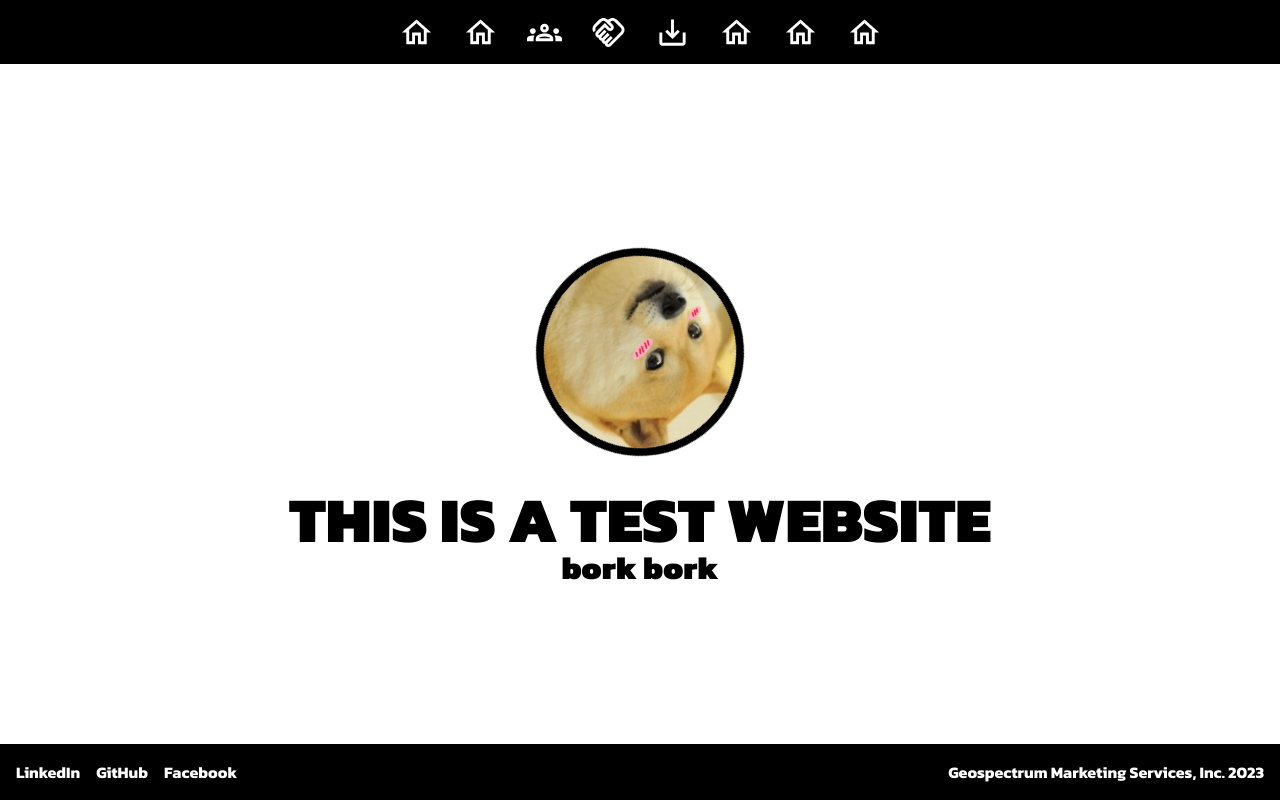
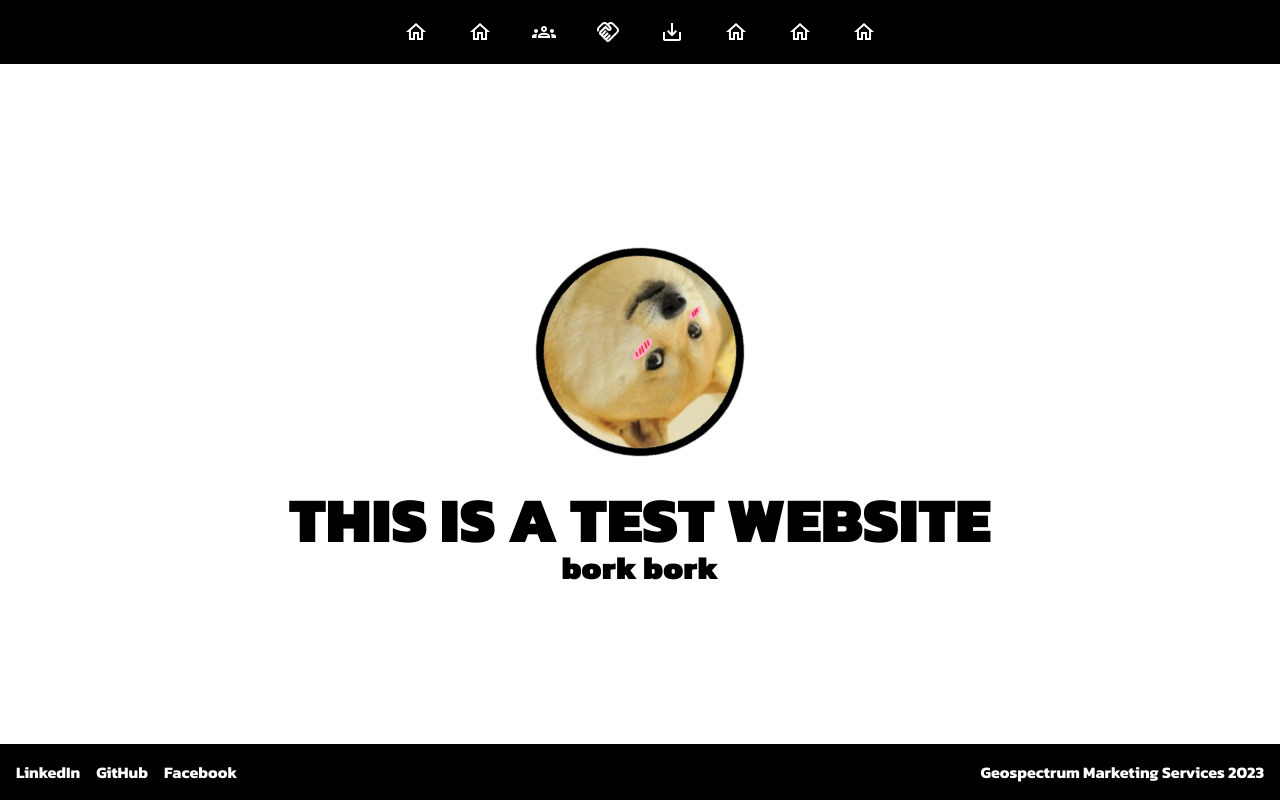
Before and after one commit to pagpapahinuhod/Exercise, a React (Create React App) app in the folder client/: page / in a window 1280 px wide. Built offline with nearby package versions, Linux system fonts and the light colour scheme.

Commit message:
commit-20230222

```diff
--- a/client/package.json
+++ b/client/package.json
@@ -11,6 +11,7 @@
     "@testing-library/react": "^13.4.0",
     "@testing-library/user-event": "^13.5.0",
     "leaflet": "^1.9.3",
+    "mui-image": "^1.0.7",
     "react": "^18.2.0",
     "react-dom": "^18.2.0",
     "react-leaflet": "^4.2.0",
--- a/client/src/App.css
+++ b/client/src/App.css
@@ -20,7 +20,7 @@ header {
   display: flex;
   justify-content: center;
   background: #000000;
-  font-size: 6vmin;
+  font-size: 8vmin;
   text-align: center;
   color: #ffffff;}
 
@@ -34,6 +34,7 @@ header {
   border: none;
   background: #000000;}
 
+  /* hover animation can be improved */
 .Key-A:hover {background: #e64343;}
 .Key-B:hover {background: #e67b3d;}
 .Key-C:hover {background: #e6cd60;}
@@ -63,14 +64,10 @@ main {
   display: flex;
   justify-content: center;}
 
-.Sample-Image {
-  width: 95%;}
-
 .Tabs-Container-Leaflet {padding: 8vmin;}
 .Tabs-Header-Leaflet {
   position: absolute;
-  width: 25%;
-  margin: 2vmin auto 0 auto;
+  margin: 2vmin 24vmin 0 24vmin;
   left: 0;
   right: 0;
   z-index: 100;
@@ -84,8 +81,9 @@ main {
   top: 0;
   z-index: 0;
   height: 100%;
-  width: 100%;
-}
+  width: 100%;}
+
+.CustomPopUp {font-family: "Kanit";}
 
 .Default {
   display: flex;
--- a/client/src/App.js
+++ b/client/src/App.js
@@ -3,31 +3,32 @@
 import React from "react"; /* for functions */
 import "./App.css"; /* for styles */
 import Logo from "./assets/images/doge.jpg"; /* for logo */
-import Sample from "./assets/images/sample-image.jpg"; /* for sample images */
+import Sample from "./assets/images/sample-image.jpg" /* for sample image */
 import {MapContainer, TileLayer, Marker, Popup} from "react-leaflet"; /* for leaflet react */
 
 /* mui block */
-import Box from '@mui/material/Box';
-import Grid from '@mui/material/Unstable_Grid2';
-import PropTypes from 'prop-types';
-import Tab from '@mui/material/Tab';
-import Tabs from '@mui/material/Tabs';
-import Typography from '@mui/material/Typography';
-import {ThemeProvider, createTheme} from '@mui/material/styles';
-import {HomeOutlined, GroupsOutlined, HandshakeOutlined, SaveAltOutlined} from '@mui/icons-material';
+import {ThemeProvider, createTheme} from "@mui/material/styles";
+import {HomeOutlined, GroupsOutlined, HandshakeOutlined, SaveAltOutlined} from "@mui/icons-material";
+import Box from "@mui/material/Box";
+import Grid from "@mui/material/Unstable_Grid2";
+import Image from "mui-image";
+import PropTypes from "prop-types";
+import Tab from "@mui/material/Tab";
+import Tabs from "@mui/material/Tabs";
+import Typography from "@mui/material/Typography";
 
 /*mui global style */
-const globalTheme = createTheme({typography:{fontFamily: 'Kanit'}});
+const globalTheme = createTheme({typography: {fontFamily: "Kanit"}});
 
 /* mui tabs */
 function TabPanel(props) {
   const {children, value, index, ...other} = props;
   return (
-    <div role = "tabpanel" hidden = {value !== index} id = {`simple-tabpanel-${index}`} aria-labelledby = {`simple-tab-${index}`} {...other }>
+    <div role = "tabpanel" hidden = {value !== index} id = {`simple-tabpanel-${index}`} aria-labelledby = {`simple-tab-${index}`} {...other}>
         {value === index && (<Box sx = {{p: 2}}><Typography>{children}</Typography></Box>)}
     </div>);}
 TabPanel.propTypes = {children: PropTypes.node, index: PropTypes.number.isRequired, value: PropTypes.number.isRequired};
-function a11yProps(index) {return {id: `simple-tab-${index}`, 'aria-controls': `simple-tabpanel-${index}`,};}
+function a11yProps(index) {return {id: `simple-tab-${index}`, "aria-controls": `simple-tabpanel-${ index }`};}
 
 /* loadable user interface */
 function ButtonSwitch(props) {
@@ -45,7 +46,7 @@ function ButtonSwitch(props) {
           <div className = "Box"><h3>Add additional information here.</h3></div>
         </div>
       </main></>);
-    case "B": return /*personal information */ (<><main className="Placeholder">TEST B</main></>);
+    case "B": return /*personal information */ (<><main className = "Placeholder">TEST B</main></>);
     case "C": return /* backend practice */ (
       <ThemeProvider theme = {globalTheme}>
         <Box className = "Tabs-Container">
@@ -56,8 +57,8 @@ function ButtonSwitch(props) {
       <ThemeProvider theme = {globalTheme}>
         <Box className = "Tabs-Container">
           <Box className = "Tabs-Header"><h1>Our International Partners</h1></Box>
-          <Box sx = {{widthborderBottom: 2, borderColor: 'divider' }}>
-            <Tabs value = {value} onChange={handleChange} aria-label = "basic tabs example" centered>
+          <Box sx = {{widthborderBottom: 2, borderColor: "divider"}}>
+            <Tabs value = {value} onChange = {handleChange} aria-label = "basic tabs example" centered>
               <Tab label = "Eartheye Space" {...a11yProps(0)} />
               <Tab label = "ICEYE" {...a11yProps(1)} />
               <Tab label = "NTT DATA" {...a11yProps(2)} />
@@ -68,11 +69,11 @@ function ButtonSwitch(props) {
           </Box>
           <TabPanel value = {value} index = {0}>
             <Box sx = {{flexGrow: 1}}>
-              <Grid container spacing = {4} sx = {{m: '4vmin'}}>
+              <Grid container spacing = {4} sx = {{m: "4vmin"}}>
                 <Grid xs = {6}>
-                  <img src = {Sample} className = "Sample-Image" alt = "Sample"/>
+                  <Image src = {Sample} alt = "Sample" fit = "contain"m/>
                 </Grid>
-                <Grid xs={6}>
+                <Grid xs = {6}>
                   <h1>Eartheye Space</h1>
                   <h3>Driven by delightful experiences, transparency, global reach, local touch, and sustainability, Eartheye Space is committed to solving timely access and affordability issues with geospatial data. The earth observation (EO) business models are broken. The gaps between demand and supply of 'tasked data' and data 'haves' and 'have-nots' motivates the company to fix these gaps through business model innovations and technology.</h3>
                   <br></br><br></br>
@@ -83,9 +84,9 @@ function ButtonSwitch(props) {
           </TabPanel>
           <TabPanel value = {value} index = {1}>
             <Box sx = {{flexGrow: 1}}>
-              <Grid container spacing = {4} sx = {{m: '4vmin'}}>
+              <Grid container spacing = {4} sx = {{m: "4vmin"}}>
                 <Grid xs = {6}>
-                  <img src = {Sample} className = "Sample-Image" alt = "Sample"/>
+                  <Image src = {Sample} alt = "Sample"/>
                 </Grid>
                 <Grid xs = {6}>
                   <h1>ICEYE</h1>
@@ -98,9 +99,9 @@ function ButtonSwitch(props) {
           </TabPanel>
           <TabPanel value = {value} index = {2}>
             <Box sx = {{flexGrow: 1}}>
-              <Grid container spacing = {4} sx = {{m: '4vmin'}}>
-                <Grid xs = {6}>
-                  <img src = {Sample} className = "Sample-Image" alt = "Sample"/>
+              <Grid container spacing = {4} sx = {{m: "4vmin"}}>
+                <Grid className = "Image-Container" xs = {6}>
+                  <Image src = {Sample} alt = "Sample"/>
                 </Grid>
                 <Grid xs = {6}>
                   <h1>NTT DATA</h1>
@@ -113,9 +114,9 @@ function ButtonSwitch(props) {
           </TabPanel>
           <TabPanel value = {value} index = {3}>
             <Box sx = {{flexGrow: 1}}>
-              <Grid container spacing = {4} sx = {{m: '4vmin'}}>
-                <Grid xs = {6}>
-                  <img src = {Sample} className = "Sample-Image" alt = "Sample"/>
+              <Grid container spacing = {4} sx = {{m: "4vmin"}}>
+                <Grid className = "Image-Container" xs = {6}>
+                  <Image src = {Sample} alt = "Sample"/>
                 </Grid>
                 <Grid xs = {6}>
                   <h1>planet.</h1>
@@ -128,9 +129,9 @@ function ButtonSwitch(props) {
           </TabPanel>
           <TabPanel value = {value} index = {4}>
             <Box sx = {{flexGrow: 1}}>
-              <Grid container spacing = {4} sx = {{m: '4vmin'}}>
-                <Grid xs = {6}>
-                  <img src = {Sample} className = "Sample-Image" alt = "Sample"/>
+              <Grid container spacing = {4} sx = {{m: "4vmin"}}>
+                <Grid className = "Image-Container" xs = {6}>
+                  <Image src = {Sample} alt = "Sample"/>
                 </Grid>
                 <Grid xs = {6}>
                   <h1>RESTEC</h1>
@@ -143,11 +144,11 @@ function ButtonSwitch(props) {
           </TabPanel>
           <TabPanel value = {value} index = {5}>
             <Box sx = {{flexGrow: 1}}>
-              <Grid container spacing = {4} sx = {{m: '4vmin'}}>
+              <Grid container spacing = {4} sx = {{m: "4vmin"}}>
+                <Grid className = "Image-Container" xs = {6}>
+                  <Image src = {Sample} alt = "Sample"/>
+                </Grid>
                 <Grid xs = {6}>
-                  <img src = {Sample} className = "Sample-Image" alt = "Sample"/>
-                </Grid>
-                <Grid xs={6}>
                   <h1>SPACEKNOW</h1>
                   <h3>Lorem ipsum dolor sit amet, consectetur adipiscing elit. Integer tincidunt egestas felis commodo faucibus. Ut at hendrerit dui. Duis pellentesque, mauris sit amet viverra commodo, nibh enim mattis massa, id tincidunt libero est eu mauris. Cras quis dolor in ante tincidunt tristique. Aenean vitae sem sed ligula pharetra aliquet. Pellentesque habitant morbi tristique senectus et netus et malesuada fames ac turpis egestas. Duis quis mi eu odio consequat egestas posuere eu velit. Donec ultricies lectus sed ante interdum ultrices. Donec id euismod nulla. Fusce gravida iaculis metus, in porta arcu cursus quis. Praesent facilisis ex a ligula cursus, sed vestibulum metus luctus. Fusce ligula odio, euismod pulvinar convallis non, pretium in felis.</h3>
                   <br></br><br></br>
@@ -162,17 +163,17 @@ function ButtonSwitch(props) {
       <ThemeProvider theme = {globalTheme}>
         <Box className = "Tabs-Container">
           <Box className = "Tabs-Header"><h1>Our Products</h1></Box>
-          <Box sx = {{widthborderBottom: 2, borderColor: 'divider'}}>
-            <Tabs value = {value} onChange={handleChange} aria-label = "basic tabs example" centered>
+          <Box sx = {{widthborderBottom: 2, borderColor: "divider"}}>
+            <Tabs value = {value} onChange = {handleChange} aria-label = "basic tabs example" centered>
               <Tab label = "PCiS" {...a11yProps(0)} />
               <Tab label = "SEEDs" {...a11yProps(1)} />
             </Tabs>
           </Box>
           <TabPanel value = {value} index = {0}>
             <Box sx = {{flexGrow: 1}}>
-              <Grid container spacing = {4} sx = {{m: '4vmin'}}>
+              <Grid className = "Image-Container" container spacing = {4} sx = {{m: "4vmin"}}>
                 <Grid xs = {6}>
-                  <img src = {Sample} className = "Sample-Image" alt = "Sample"/>
+                  <Image src = {Sample} alt = "Sample"/>
                 </Grid>
                 <Grid xs = {6}>
                   <h1>PCiS</h1>
@@ -182,9 +183,9 @@ function ButtonSwitch(props) {
           </TabPanel>
           <TabPanel value = {value} index = {1}>
             <Box sx = {{flexGrow: 1}}>
-              <Grid container spacing = {4} sx = {{m: '4vmin'}}>
+              <Grid className = "Image-Container" container spacing = {4} sx = {{m: "4vmin"}}>
                 <Grid xs = {6}>
-                  <img src = {Sample} className = "Sample-Image" alt = "Sample"/>
+                  <Image src = {Sample} alt = "Sample"/>
                 </Grid>
                 <Grid xs = {6}>
                   <h1>SEEDs</h1>
@@ -200,14 +201,14 @@ function ButtonSwitch(props) {
           <Box className = "Tabs-Header-Leaflet"><h1>Our Location</h1></Box>
         </Box>
       </ThemeProvider>
-      <MapContainer id = "MapRender" center={[14.5818781, 121.0605654]} zoom={15} scrollWheelZoom={true} key={new Date().getTime()}>
+      <MapContainer id = "MapRender" center = {[14.5818781, 121.0605654]} zoom = {12} scrollWheelZoom maxZoom = {16} minZoom = {8} key = {new Date().getTime()}>
           <TileLayer
-            attribution='&copy; <a href="https://www.openstreetmap.org/copyright">OpenStreetMap</a> contributors'
-            url="https://{s}.tile.openstreetmap.org/{z}/{x}/{y}.png"
+            attribution = "&copy; <a href='https://www.openstreetmap.org/copyright'>OpenStreetMap</a> contributors"
+            url = "https://{s}.tile.openstreetmap.org/{z}/{x}/{y}.png"
           />
-          <Marker position={[14.5818781, 121.0605654]}>
-            <Popup>
-              A pretty CSS3 popup. <br /> Easily customizable.
+          <Marker className position={[14.5818781, 121.0605654]}>
+            <Popup className="CustomPopUp">
+              <h4>Unit 1604, OMM-CITRA Building,<br></br>39 San Miguel Avenue, Ortigas Center<br></br>Pasig City, Philippines</h4>
             </Popup>
           </Marker>
         </MapContainer></>);
@@ -223,14 +224,14 @@ function ButtonSwitch(props) {
 
 function App() {
   const buttonValuesArray = [
-    {name: "A", icon: HomeOutlined},
-    {name: "B", icon: HomeOutlined},
-    {name: "C", icon: GroupsOutlined},
-    {name: "D", icon: HandshakeOutlined},
-    {name: "E", icon: SaveAltOutlined},
-    {name: "F", icon: HomeOutlined},
-    {name: "G", icon: HomeOutlined},
-    {name: "H", icon: HomeOutlined}];
+    {name: "A", icon: HomeOutlined, size: "medium"},
+    {name: "B", icon: HomeOutlined, size: "medium"},
+    {name: "C", icon: GroupsOutlined, size: "medium"},
+    {name: "D", icon: HandshakeOutlined, size: "medium"},
+    {name: "E", icon: SaveAltOutlined, size: "medium"},
+    {name: "F", icon: HomeOutlined, size: "medium"},
+    {name: "G", icon: HomeOutlined, size: "medium"},
+    {name: "H", icon: HomeOutlined, size: "medium"}];
   const [buttonValue, setButtonValue] = React.useState("0");
   const [oldValue, setOldValue] = React.useState("Z");
   /* button interaction functions */
@@ -253,14 +254,14 @@ function App() {
               onClick = {() => {clickButton(buttonName.name)}}
               onMouseOver = {() => hoverButton(buttonName.name)}
               onMouseOut = {() => exitButton(buttonName.name)}>
-                <buttonName.icon className="" fontSize = "large"/>
+                <buttonName.icon fontSize =	{buttonName.size}/>
             </div>))}
       </header>
       <footer>
         <a className = "Link-1" href = "https://linkedin.com/in/andrew-timothy-cervantes" rel = "noreferrer" target = "_blank">LinkedIn</a>
         <a className = "Link-2" href = "https://github.com/pagpapahinuhod" rel = "noreferrer" target = "_blank">GitHub</a>
         <a className = "Link-3" href = "http://facebook.com/pagpapahinuhod" rel = "noreferrer" target = "_blank">Facebook</a>
-        <a className = "Link-4" href = "https://www.geospectrum.com.ph/" rel = "noreferrer" target = "_blank">Geospectrum Marketing Services, Inc. 2023</a>
+        <a className = "Link-4" href = "https://www.geospectrum.com.ph/" rel = "noreferrer" target = "_blank">Geospectrum Marketing Services 2023</a>
       </footer>
     </div>);}
 
```
Also changed, not shown: 1 other file (tests, documents, lock files or other folders).
